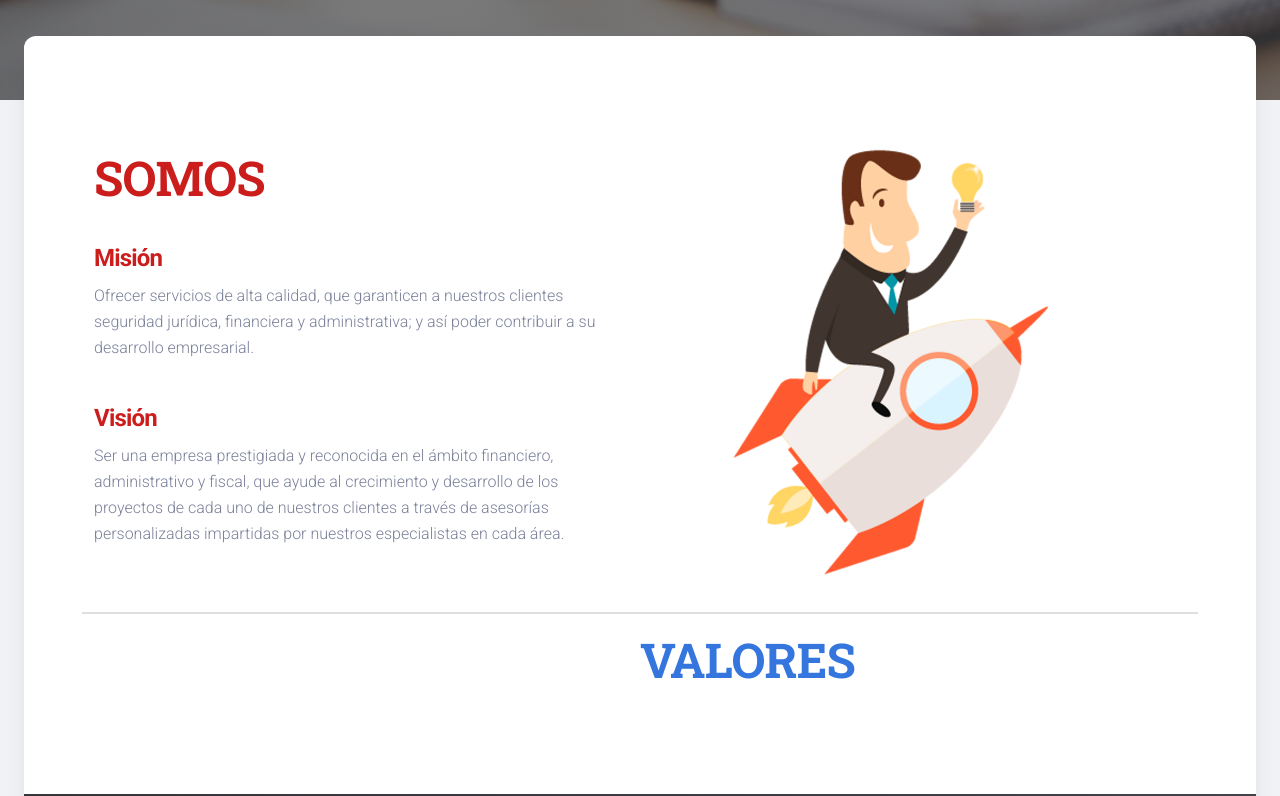
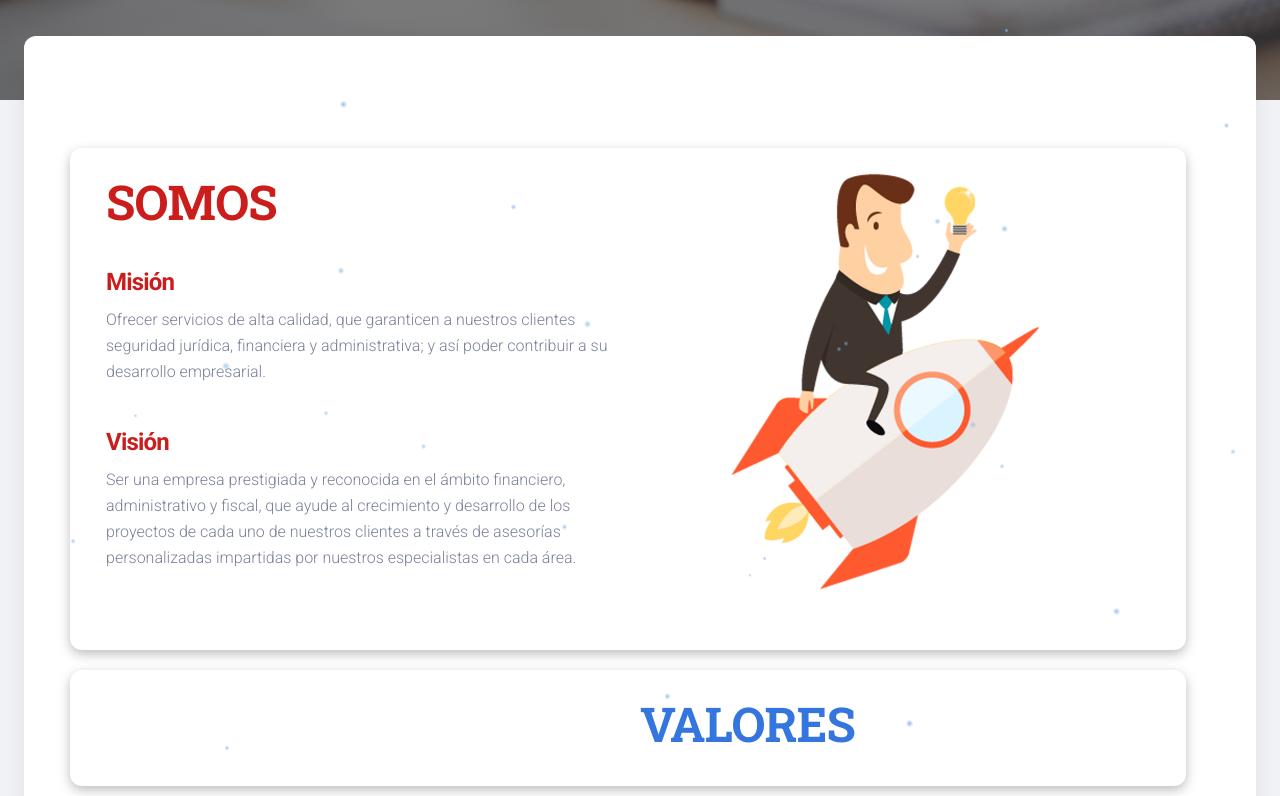
Before and after one commit to ddevil9910/landing_sice, a Vue app: page / in a window 1280 px wide. Shown: the part 500-1296 px from the top of the page. Built offline with nearby package versions, Linux system fonts and the light colour scheme.

Commit message:
add particles

```diff
--- a/src/views/LandingPages/AboutUs/Sections/AboutInformation.vue
+++ b/src/views/LandingPages/AboutUs/Sections/AboutInformation.vue
@@ -1,14 +1,42 @@
 <script setup>
 // example components
 import rocket from "@/assets/img/cohete.png";
+
+function randomStyle(i) {
+  // Genera estilos aleatorios para cada partícula
+  const size = Math.random() * 6 + 4;             // tamaño entre 4px y 10px
+  const left = Math.random() * 100;               // posición horizontal %
+  const duration = 10 + Math.random() * 10;       // duración entre 10s y 20s
+  const delay = Math.random() * -20;              // inicio adelantado negativo
+  const opacity = Math.random() * 0.5 + 0.3;
+  return {
+    width: `${size}px`,
+    height: `${size}px`,
+    left: `${left}%`,
+    animationDuration: `${duration}s`,
+    animationDelay: `${delay}s`,
+    background: 'radial-gradient(circle, rgba(137, 183, 233,1) 0%, rgba(0,123,255,0) 60%)',
+    opacity,
+  };
+}
+
+
 </script>
 <template>
   <section class="py-7">
     <div class="container">
       <div class="row align-items-center">
+         <div class="particle-layer">
+          <span
+            v-for="i in 30"
+            :key="i"
+            class="particle"
+            :style="randomStyle(i)"
+            ></span>
+          </div>
         <div class="col-12">
           <div class="row justify-content-start">
-            <div class="row full-width">
+            <div class="row elevated-card full-width">
               <div class="col-12 col-md-6">
                 <h1 class="red-sice" >SOMOS</h1>
                 <br>
@@ -26,8 +54,7 @@ import rocket from "@/assets/img/cohete.png";
                 <img :src="rocket" class="rocket-image">
               </div>
             </div>
-            <hr style="border:1px solid grey; width: 100%">
-            <div class="row">
+            <div class="row elevated-card space-sup">
               <div class="col-12 col-md-6">
                 <img src="" alt="">
               </div>
@@ -55,4 +82,52 @@ import rocket from "@/assets/img/cohete.png";
 .blue-sice{
   color:#3576de
 }
+.elevated-card{
+  border-radius: 12px;
+  padding: 24px;
+  box-shadow: 0 4px 12px rgba(0, 0, 0, 0.262);
+}
+.space-sup{
+  margin-top: 20px;
+}
+
+
+
+.row-with-particles {
+  position: relative;
+  overflow: hidden;
+  min-height: 200px;
+  background: #021027; /* color de fondo de la fila */
+}
+.particle-layer {
+  position: absolute;
+  top: 0;
+  left: 0;
+  width: 100%;
+  height: 100%;
+  pointer-events: none;
+  z-index: 0;
+}
+.particle {
+  position: absolute;
+  border-radius: 50%;
+  animation-name: move, fade;
+  animation-timing-function: linear;
+  animation-iteration-count: infinite;
+}
+@keyframes move {
+  from { transform: translateY(100vh); }
+  to   { transform: translateY(-10vh); }
+}
+@keyframes fade {
+  0%   { opacity: 1; }
+  50%  { opacity: 0.7; }
+  100% { opacity: 1; }
+}
+.contenido {
+  position: relative;
+  z-index: 1;
+  padding: 1rem;
+  color: white;
+}
 </style>
```
